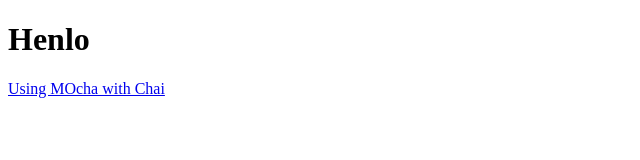
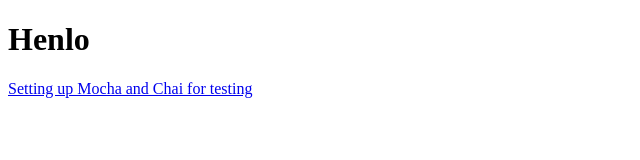
Before and after one commit to TeglonDiogenes/teglondiogenes.github.io, an Eleventy site: page index.md in a window 1280 px wide. Shown: the whole page, without its empty margins (0-640 px from the left). Built offline with nearby package versions, Linux system fonts and the light colour scheme; Eleventy itself is replaced by a stand-in of ours; files that its build step writes are made by us from their sources.

Commit message:
--wip-- [skip ci]

```diff
--- a/index.md
+++ b/index.md
@@ -5,4 +5,4 @@ title: Nildacha
 
 # Henlo
 
-[Using MOcha with Chai](/mocha-chai-setup)
+[Setting up Mocha and Chai for testing](/mocha-chai-setup)
```
